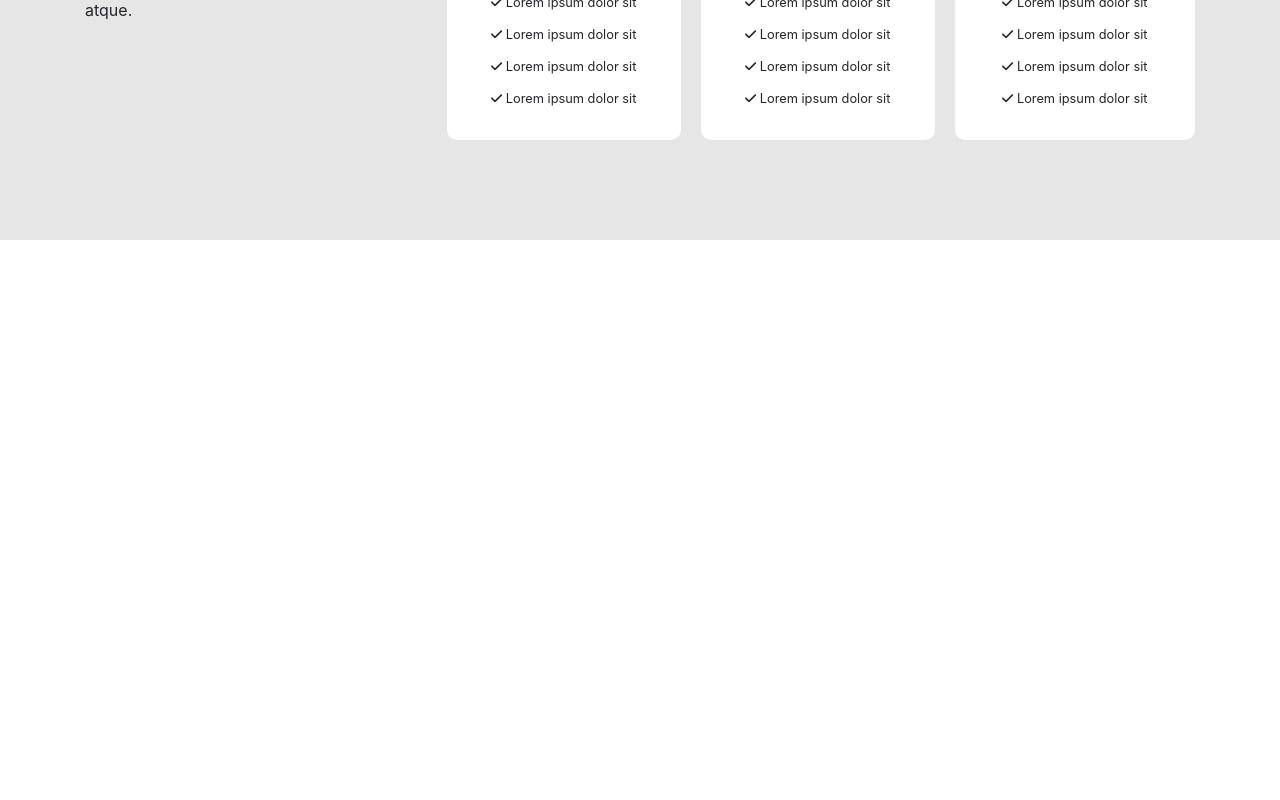
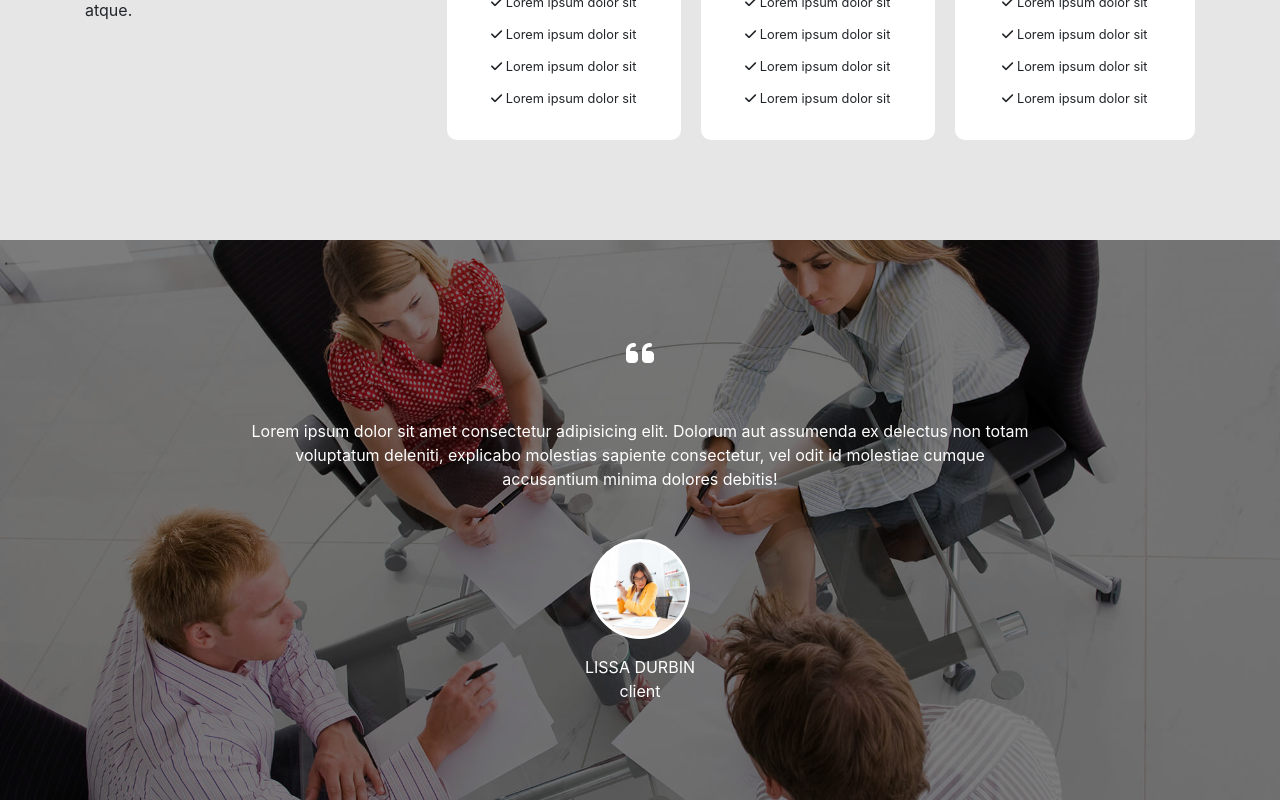
Before and after one commit to Onda-dev/proj-html-vuejs, a Vue app: page / in a window 1280 px wide. Shown: the part 4276-5076 px from the top of the page. Before the commit the page ends 4516 px from the top, so only its background shows below. Built offline with nearby package versions, Linux system fonts and the light colour scheme.

Commit message:
Sezione recensione aggiunta

```diff
--- a/src/components/blocks/MainBase.vue
+++ b/src/components/blocks/MainBase.vue
@@ -6,6 +6,7 @@
         <ProjectSection/>
         <FeedbacksSection/>
         <ServicesSection/>
+        <ReviewSection/>
     </main>
 </template>
 
@@ -16,6 +17,7 @@ import MissionSection from '../sections/MissionSection.vue'
 import ProjectSection from '../sections/ProjectsSection.vue'
 import FeedbacksSection from '../sections/FeedbacksSection.vue'
 import ServicesSection from '../sections/ServicesSection.vue'
+import ReviewSection from '../sections/ReviewSection.vue'
 
 export default {
     components: {
@@ -25,6 +27,7 @@ export default {
         ProjectSection,
         FeedbacksSection,
         ServicesSection,
+        ReviewSection,
     },
     name: 'MainBase'
 }
--- /dev/null
+++ b/src/components/sections/ReviewSection.vue
@@ -0,0 +1,59 @@
+<template>
+    <section>
+        <div class="overlay d-flex flex-row align-items-center">
+            <div class="container d-flex flex-column align-items-center">
+                <div class="text-box text-center">
+                <i class="fa-solid fa-quote-left"></i>
+                <p class="my-5">Lorem ipsum dolor sit amet consectetur adipisicing elit. Dolorum aut assumenda ex delectus non totam voluptatum deleniti, explicabo molestias sapiente consectetur, vel odit id molestiae cumque accusantium minima dolores debitis!</p>
+                <div class="img-box mb-3"></div>
+                <div class="client-name">Lissa Durbin</div>
+                <div class="subtitle">client</div>
+            </div>
+            </div>
+        </div>
+    </section>
+</template>
+
+<script>
+export default {
+    name: 'ReviewSection'
+}
+</script>
+
+<style lang="scss" scoped>
+section {
+    height: 70vh;
+    background-image: url(/src/assets/img/four-businesspeople-in-a-boardroom-with-paperwork-PC4V8H4.jpg);
+    background-size: cover;
+    background-position: center;
+    position: relative;
+}
+.img-box {
+    background-image: url(/src/assets/img/businesswoman-analysing-document-P8WSNMC-1024x820.jpg);
+    background-size: cover;
+    background-position: center;
+    width: 6.25rem;
+    height: 6.25rem;
+    border-radius: 50%;
+    border: .1875rem solid white;
+    margin: auto;
+}
+.text-box {
+    max-width: 70%;
+    color: white;
+    i {
+        font-size: 2rem;
+    }
+    .client-name {
+        text-transform: uppercase;
+    }
+}
+.overlay {
+    position: absolute;
+    left: 0;
+    top: 0;
+    width: 100%;
+    height: 100%;
+    background-color: rgba(0, 0, 0, 0.5);
+}
+</style>
```
